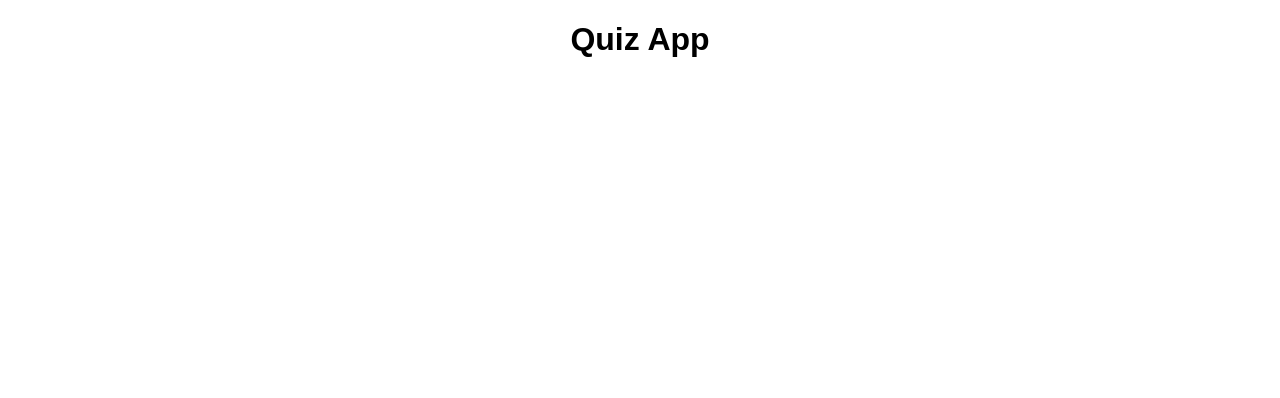
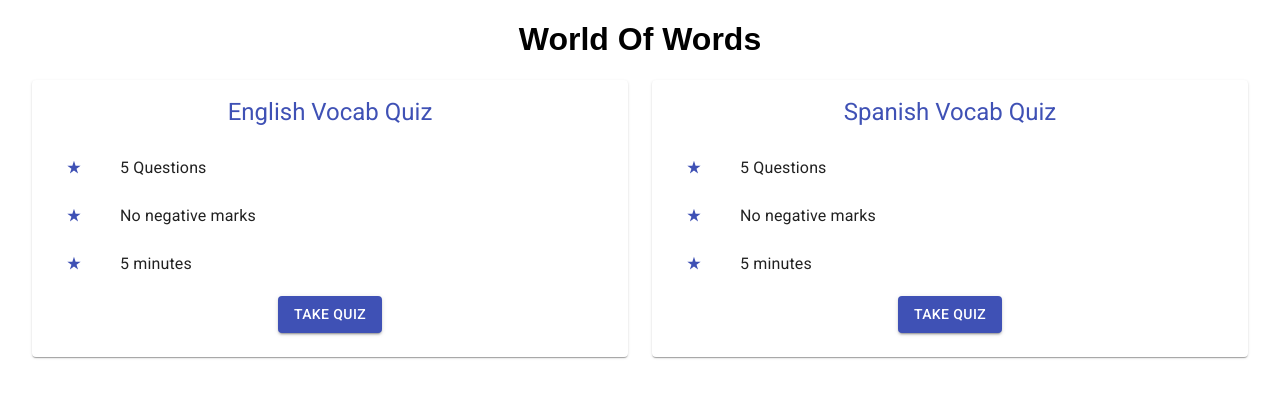
Before and after one commit to aneenajohn/Quiz-app, a React (Create React App) app: page / in a window 1280 px wide. Shown: the top 398 px of the page. Built offline with nearby package versions, Linux system fonts and the light colour scheme.

Commit message:
Data fetched from BE

```diff
--- a/package.json
+++ b/package.json
@@ -10,6 +10,8 @@
   "main": "src/index.tsx",
   "dependencies": {
     "@material-ui/core": "4.11.4",
+    "@material-ui/icons": "4.11.2",
+    "axios": "0.21.1",
     "history": "5.0.0",
     "react": "17.0.2",
     "react-dom": "^17.0.2",
--- a/public/index.html
+++ b/public/index.html
@@ -1,17 +1,26 @@
 <!DOCTYPE html>
 <html lang="en">
-
   <head>
-	<meta charset="utf-8">
-	<meta name="viewport" content="width=device-width, initial-scale=1, shrink-to-fit=no">
-	<meta name="theme-color" content="#000000">
+    <meta charset="utf-8" />
+    <meta
+      name="viewport"
+      content="width=device-width, initial-scale=1, shrink-to-fit=no"
+    />
+    <meta name="theme-color" content="#000000" />
     <!--
       manifest.json provides metadata used when your web app is added to the
       homescreen on Android. See https://developers.google.com/web/fundamentals/engage-and-retain/web-app-manifest/
     -->
-	<link rel="manifest" href="%PUBLIC_URL%/manifest.json">
-  <link rel="shortcut icon" href="%PUBLIC_URL%/favicon.ico">
-  <link rel="stylesheet" href="https://fonts.googleapis.com/css?family=Roboto:300,400,500,700&display=swap" />
+    <link rel="manifest" href="%PUBLIC_URL%/manifest.json" />
+    <link rel="shortcut icon" href="%PUBLIC_URL%/favicon.ico" />
+    <link
+      rel="stylesheet"
+      href="https://fonts.googleapis.com/css?family=Roboto:300,400,500,700&display=swap"
+    />
+    <link
+      rel="stylesheet"
+      href="https://fonts.googleapis.com/icon?family=Material+Icons"
+    />
     <!--
       Notice the use of %PUBLIC_URL% in the tags above.
       It will be replaced with the URL of the `public` folder during the build.
@@ -40,5 +49,4 @@
       To create a production bundle, use `npm run build` or `yarn build`.
     -->
   </body>
-
 </html>
--- a/src/App.tsx
+++ b/src/App.tsx
@@ -1,13 +1,15 @@
 import "./styles.css";
 import { Routes, Route } from "react-router-dom";
 import { Home } from "./Pages/Home";
+import { Quiz } from "./Pages/Quiz";
 
 export default function App() {
   return (
     <div className="App">
-      <h1>Quiz App</h1>
+      <h1>World Of Words</h1>
       <Routes>
         <Route path="/" element={<Home />} />
+        <Route path="/quiz" element={<Quiz />} />
       </Routes>
     </div>
   );
--- a/src/Pages/Home.tsx
+++ b/src/Pages/Home.tsx
@@ -3,7 +3,98 @@ import CardActions from "@material-ui/core/CardActions";
 import CardContent from "@material-ui/core/CardContent";
 import Button from "@material-ui/core/Button";
 import Typography from "@material-ui/core/Typography";
+import Container from "@material-ui/core/Container";
+import StarRateIcon from "@material-ui/icons/StarRate";
+import List from "@material-ui/core/List";
+import ListItem from "@material-ui/core/ListItem";
+import ListItemIcon from "@material-ui/core/ListItemIcon";
+import ListItemText from "@material-ui/core/ListItemText";
+import Grid from "@material-ui/core/Grid";
+import { Link } from "react-router-dom";
 
 export function Home() {
-  return null;
+  return (
+    <Container>
+      <Grid container spacing={3}>
+        <Grid item xs={12} sm={12} md={6}>
+          <Card>
+            <CardContent>
+              <Typography
+                variant="h5"
+                component="h2"
+                color="primary"
+                gutterBottom
+              >
+                English Vocab Quiz
+              </Typography>
+              <List>
+                <ListItem>
+                  <ListItemIcon>
+                    <StarRateIcon fontSize="small" color="primary" />
+                  </ListItemIcon>
+                  <ListItemText primary="5 Questions" color="primary" />
+                </ListItem>
+                <ListItem>
+                  <ListItemIcon>
+                    <StarRateIcon fontSize="small" color="primary" />
+                  </ListItemIcon>
+                  <ListItemText primary="No negative marks" />
+                </ListItem>
+                <ListItem>
+                  <ListItemIcon>
+                    <StarRateIcon fontSize="small" color="primary" />
+                  </ListItemIcon>
+                  <ListItemText primary="5 minutes" />
+                </ListItem>
+              </List>
+              <Link to="/quiz">
+                <Button variant="contained" color="primary">
+                  Take quiz
+                </Button>
+              </Link>
+            </CardContent>
+          </Card>
+        </Grid>
+        <Grid item xs={12} sm={12} md={6}>
+          <Card>
+            <CardContent>
+              <Typography
+                variant="h5"
+                component="h2"
+                color="primary"
+                gutterBottom
+              >
+                Spanish Vocab Quiz
+              </Typography>
+              <List>
+                <ListItem>
+                  <ListItemIcon>
+                    <StarRateIcon fontSize="small" color="primary" />
+                  </ListItemIcon>
+                  <ListItemText primary="5 Questions" color="primary" />
+                </ListItem>
+                <ListItem>
+                  <ListItemIcon>
+                    <StarRateIcon fontSize="small" color="primary" />
+                  </ListItemIcon>
+                  <ListItemText primary="No negative marks" />
+                </ListItem>
+                <ListItem>
+                  <ListItemIcon>
+                    <StarRateIcon fontSize="small" color="primary" />
+                  </ListItemIcon>
+                  <ListItemText primary="5 minutes" />
+                </ListItem>
+              </List>
+              <Link to="/quiz">
+                <Button variant="contained" color="primary">
+                  Take quiz
+                </Button>
+              </Link>
+            </CardContent>
+          </Card>
+        </Grid>
+      </Grid>
+    </Container>
+  );
 }
--- /dev/null
+++ b/src/Pages/Quiz.tsx
@@ -0,0 +1,62 @@
+import { useEffect, useReducer, useState } from "react";
+import axios from "axios";
+import { DB } from "../Types/quiz.types";
+
+async function getQuizData(): Promise<DB> {
+  const { data } = await axios.get<DB>("https://be-ask.aneenasam.repl.co");
+  console.log("quizDB :", data.quizDB[0].quizName);
+  return data;
+}
+
+// getQuizData();
+
+export const Quiz = () => {
+  const [quizData, setQuizData] = useState<DB | null>();
+  const [index, setIndex] = useState<number>(0);
+
+  useEffect(() => {
+    (async function () {
+      const quizData = await getQuizData();
+      console.log(quizData);
+      if ("quizName" in quizData) {
+        return setQuizData(quizData);
+      }
+      return setQuizData(quizData);
+    })();
+  }, []);
+
+  function nextBtnHandler(index: number, setIndex) {
+    if (typeof index === "number") {
+      return setIndex(index + 1);
+    }
+  }
+
+  return (
+    <div>
+      <h1>Quiz Data</h1>
+      <h3>
+        {quizData &&
+          quizData.quizDB.map((data) => {
+            return (
+              <>
+                <div>{data.quizName}</div>
+                <div>{data.playTime}</div>
+                <div>
+                  <p>{data.questions[index].question}</p>
+                  <p className="btnStyle">
+                    {data.questions[index].options[0].text}
+                  </p>
+                  <p className="btnStyle">
+                    {data.questions[index].options[1].text}
+                  </p>
+                </div>
+                <button onClick={() => nextBtnHandler(index, setIndex)}>
+                  Next
+                </button>
+              </>
+            );
+          })}
+      </h3>
+    </div>
+  );
+};
```
Also changed, not shown: src/Types/quiz.types.ts (added, +33 -0 lines). Lines whose indentation alone changed are shown as unchanged.
